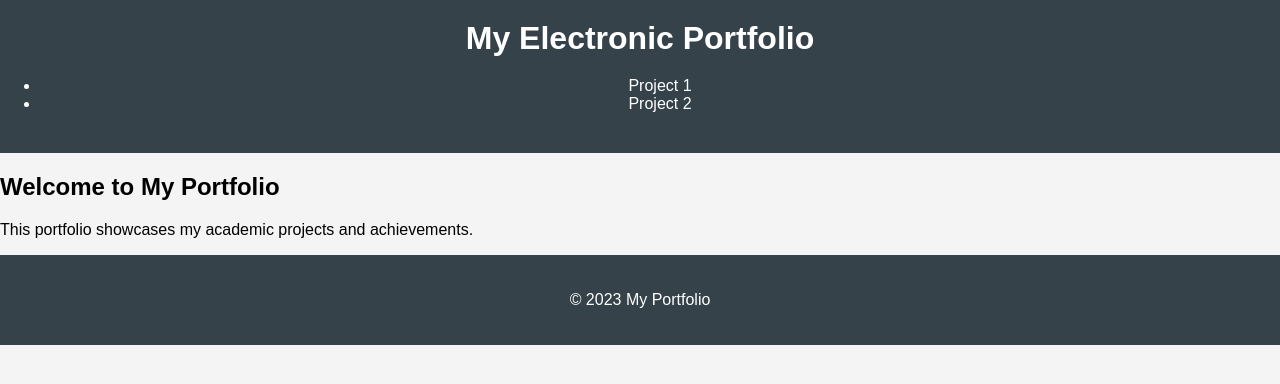
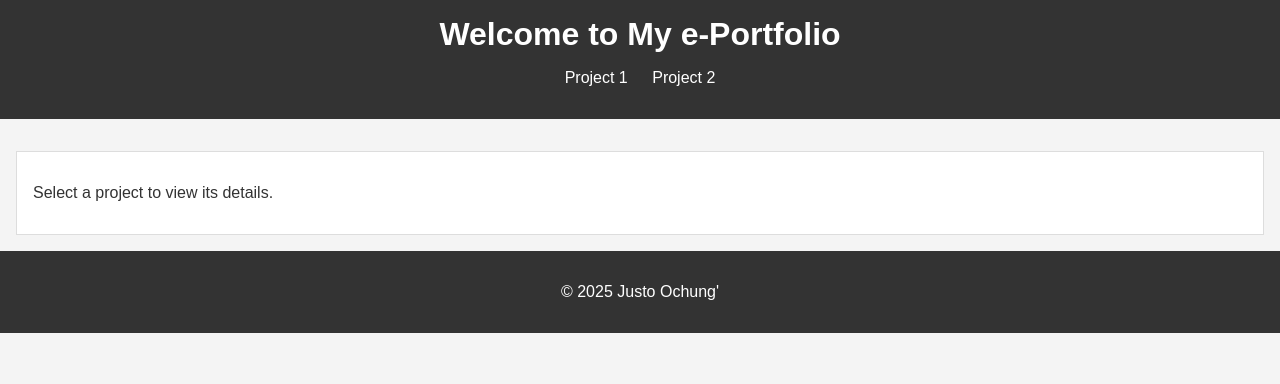
Before and after one commit to JustoKochung/SBA1-2025, a website: page electronic-portfolio/src/index.html in a window 1280 px wide. Drawn offline with Linux system fonts and the light colour scheme.

Commit message:
New updates

```diff
--- a/electronic-portfolio/src/index.html
+++ b/electronic-portfolio/src/index.html
@@ -3,28 +3,27 @@
 <head>
   <meta charset="UTF-8">
   <meta name="viewport" content="width=device-width, initial-scale=1.0">
-    <title>Electronic Portfolio</title>
+  <title>My Portfolio</title>
   <link rel="stylesheet" href="styles/style.css">
+  <script defer src="scripts/app.js"></script>
 </head>
 <body>
   <header>
-        <h1>My Electronic Portfolio</h1>
+    <h1>Welcome to My e-Portfolio</h1>
     <nav>
       <ul>
-                <li><a href="projects/project1.html">Project 1</a></li>
-                <li><a href="projects/project2.html">Project 2</a></li>
+        <li><a href="#" class="project-link" data-project-id="project1">Project 1</a></li>
+        <li><a href="#" class="project-link" data-project-id="project2">Project 2</a></li>
       </ul>
     </nav>
   </header>
   <main>
-        <section>
-            <h2>Welcome to My Portfolio</h2>
-            <p>This portfolio showcases my academic projects and achievements.</p>
+    <section id="project-details">
+      <p>Select a project to view its details.</p>
     </section>
   </main>
   <footer>
-        <p>&copy; 2023 My Portfolio</p>
+    <p>&copy; 2025 Justo Ochung'</p>
   </footer>
-    <script src="scripts/app.js"></script>
 </body>
 </html>
--- a/electronic-portfolio/src/styles/style.css
+++ b/electronic-portfolio/src/styles/style.css
@@ -3,58 +3,49 @@ body {
     margin: 0;
     padding: 0;
     background-color: #f4f4f4;
+    color: #333;
   }
 
   header {
-    background: #35424a;
-    color: #ffffff;
-    padding: 20px 0;
+    background: #333;
+    color: #fff;
+    padding: 1rem;
     text-align: center;
   }
 
-h1 {
+  header h1 {
     margin: 0;
   }
 
-nav {
-    margin: 20px 0;
+  nav ul {
+    list-style: none;
+    padding: 0;
   }
 
-nav a {
-    color: #ffffff;
-    text-decoration: none;
-    margin: 0 15px;
+  nav ul li {
+    display: inline;
+    margin: 0 10px;
   }
 
-nav a:hover {
-    text-decoration: underline;
+  nav ul li a {
+    color: #fff;
+    text-decoration: none;
   }
 
-.container {
-    width: 80%;
-    margin: auto;
-    overflow: hidden;
+  main {
+    padding: 1rem;
   }
 
-.project {
-    background: #ffffff;
-    margin: 20px 0;
-    padding: 20px;
-    border-radius: 5px;
-    box-shadow: 0 0 10px rgba(0, 0, 0, 0.1);
-}
-
-.project img {
-    max-width: 100%;
-    height: auto;
+  #project-details {
+    margin-top: 1rem;
+    padding: 1rem;
+    background: #fff;
+    border: 1px solid #ddd;
   }
 
   footer {
     text-align: center;
-    padding: 20px 0;
-    background: #35424a;
-    color: #ffffff;
-    position: relative;
-    bottom: 0;
-    width: 100%;
+    padding: 1rem;
+    background: #333;
+    color: #fff;
   }
```
Lines whose indentation alone changed are shown as unchanged.
